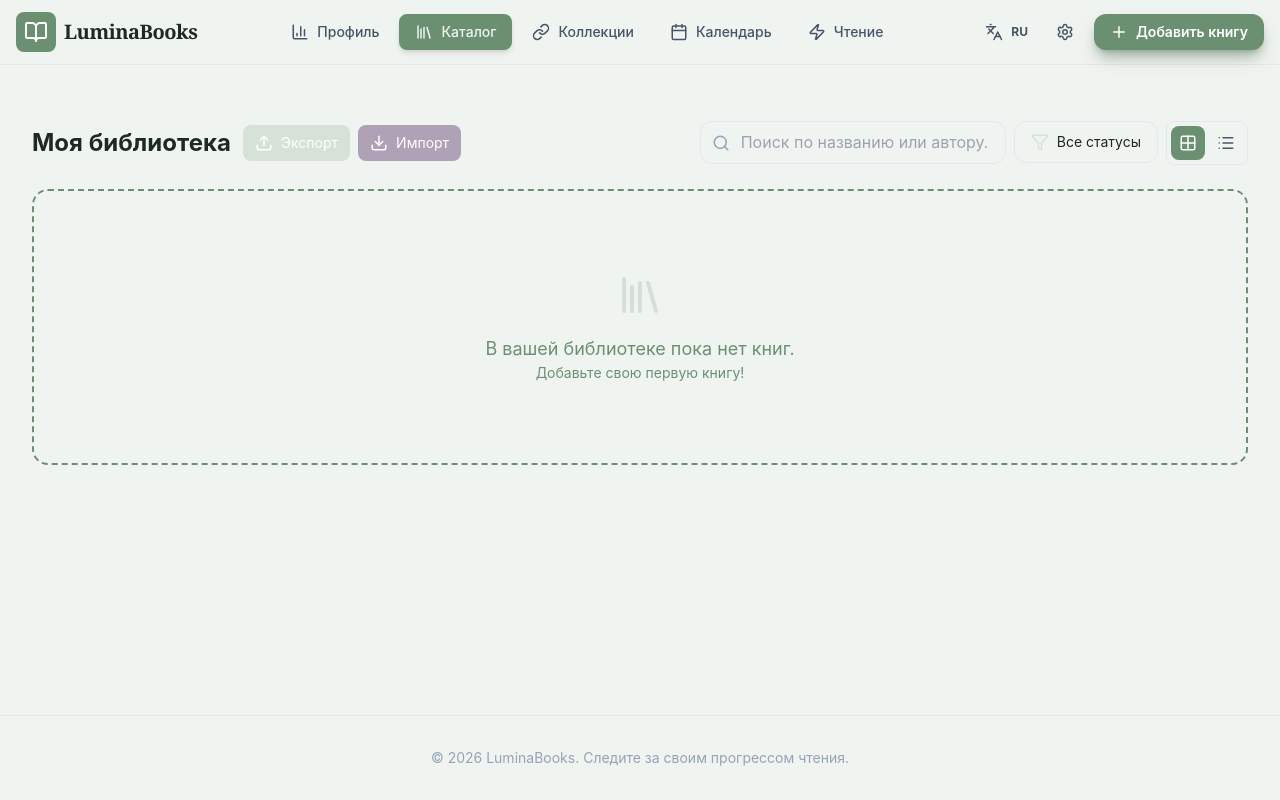
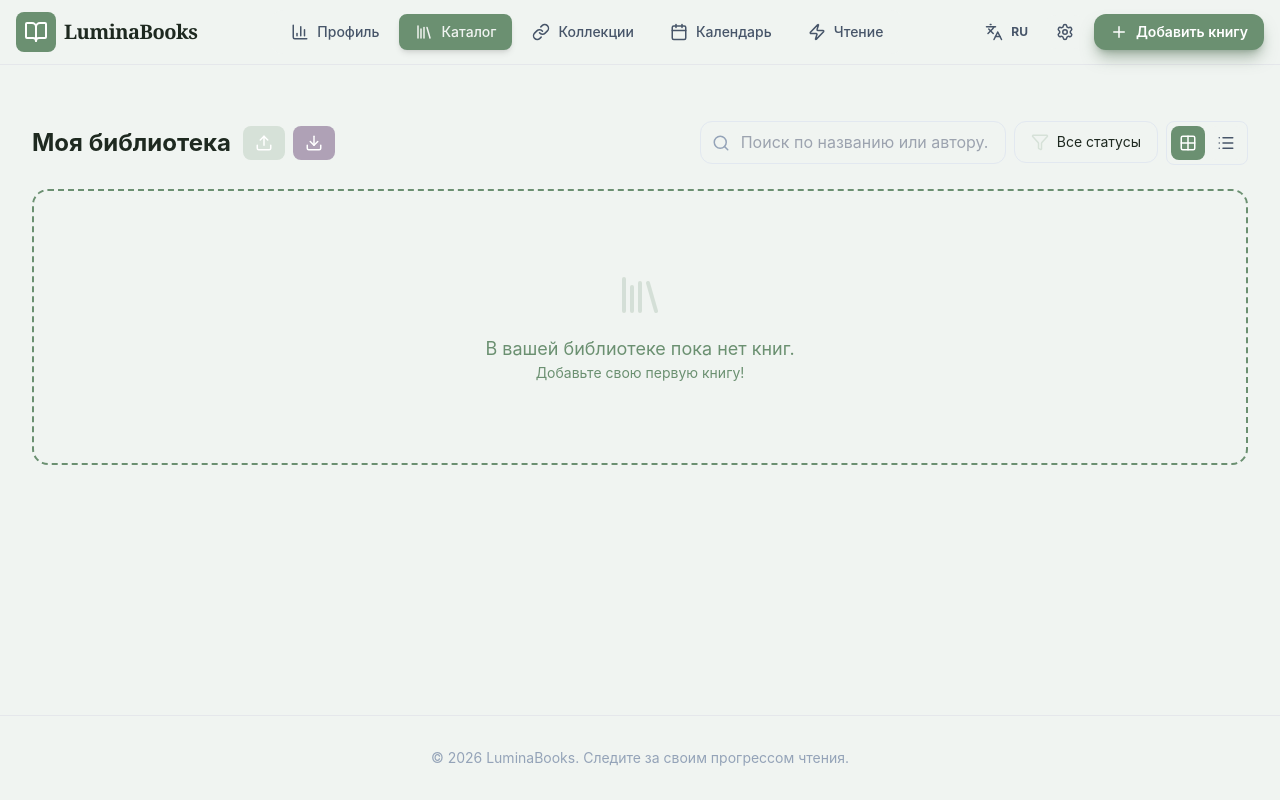
Before and after one commit to onegamerstory/LuminaBooks, a React (Vite) app: page / in a window 1280 px wide. Built offline with nearby package versions, Linux system fonts and the light colour scheme.

Commit message:
Убрать текстовый контент кнопок Импорт и Экспорт, добавить tooltip

```diff
--- a/components/CatalogView.tsx
+++ b/components/CatalogView.tsx
@@ -415,12 +415,13 @@ const CatalogView: React.FC<CatalogViewProps> = ({ books, franchises, onEdit, on
               title={lang === 'ru' ? 'Экспортировать в JSON' : 'Export to JSON'}
             >
               <Upload size={18} />
-              <span className="text-sm">{lang === 'ru' ? 'Экспорт' : 'Export'}</span>
             </button>
 
-            <label className="flex items-center gap-2 px-3 py-2 bg-[#846B90]/60 text-white rounded-lg hover:bg-[#846B90] transition-colors cursor-pointer">
+            <label
+              className="flex items-center gap-2 px-3 py-2 bg-[#846B90]/60 text-white rounded-lg hover:bg-[#846B90] transition-colors cursor-pointer"
+              title="Импорт в формате JSON"
+            >
               <Download size={18} />
-              <span className="text-sm">{lang === 'ru' ? 'Импорт' : 'Import'}</span>
               <input
                 type="file"
                 accept=".json"
```
